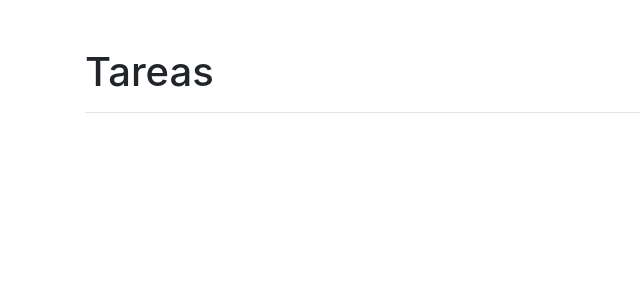
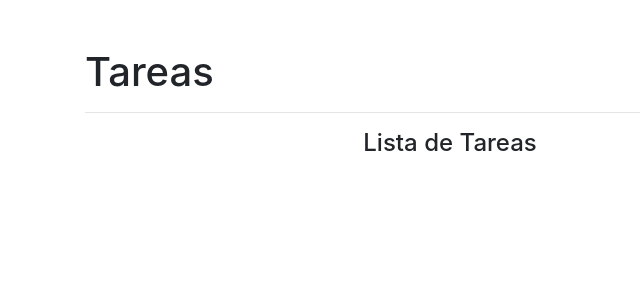
Before and after one commit to jofeisy/crud, a React (Create React App) app: page / in a window 1280 px wide. Shown: the top 300 px of the page, without its empty margins (0-640 px from the left). Built offline with nearby package versions, Linux system fonts and the light colour scheme.

Commit message:
Header created from home

```diff
--- a/src/App.js
+++ b/src/App.js
@@ -7,6 +7,14 @@ function App() {
       <div className="container mt-5">
         <h1>Tareas</h1>
         <hr></hr>
+        <div className="row">
+          <div className="col-8">
+            <h4 className="text-center">Lista de Tareas</h4>
+          </div>
+          <div className="col-4">
+
+          </div>
+        </div>
       </div>
     </div>
   )
```
